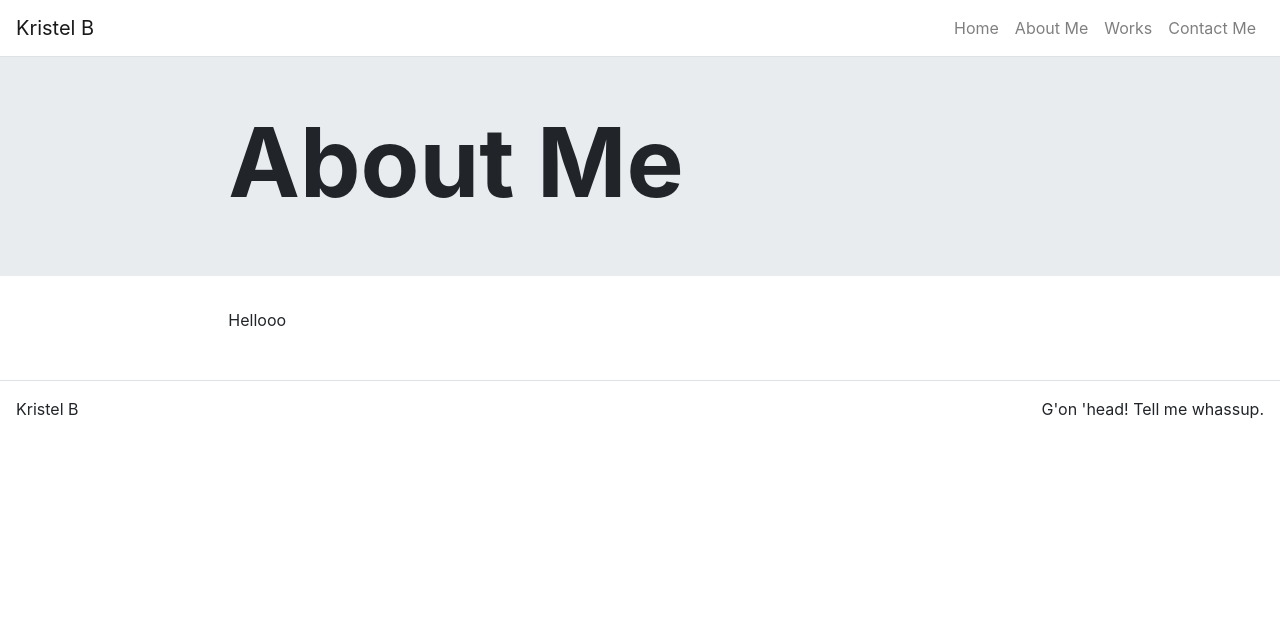
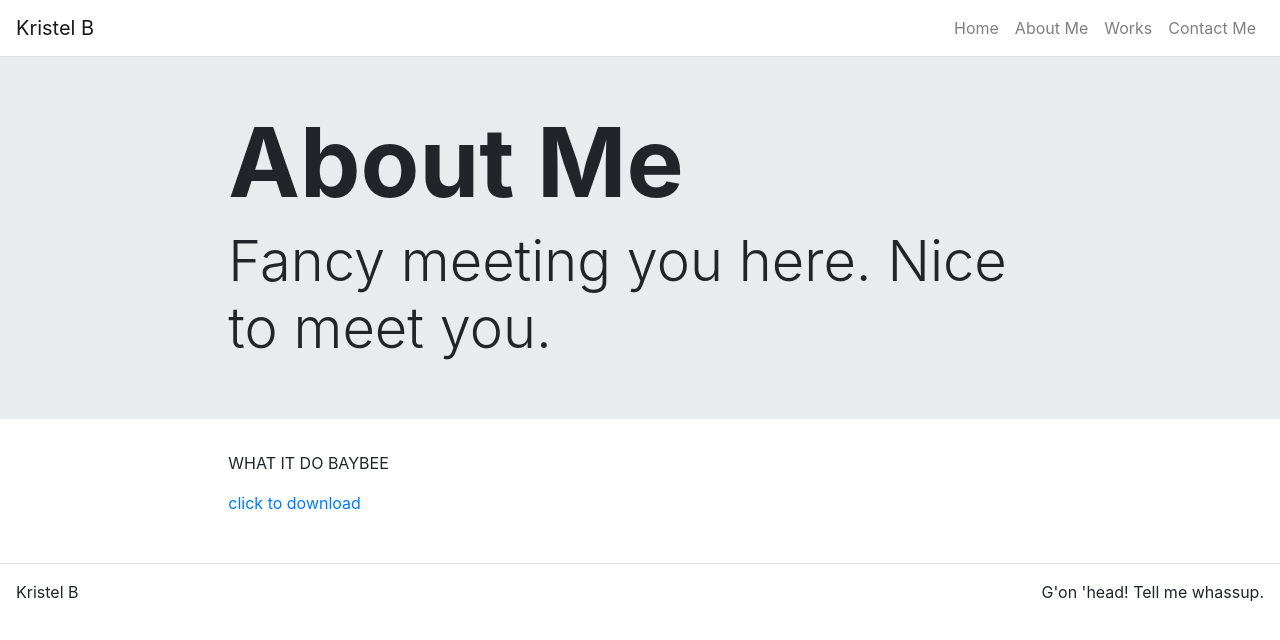
Before and after one commit to kristel-spike/kristel-spike.github.io, a React (Create React App) app in the folder Desktop/kristel-spike.github.io/: page /about in a window 1280 px wide. Shown: the top 640 px of the page. Built offline with nearby package versions, Linux system fonts and the light colour scheme.

Commit message:
wrapped up most of the about page

```diff
--- a/Desktop/kristel-spike.github.io/src/App.js
+++ b/Desktop/kristel-spike.github.io/src/App.js
@@ -28,7 +28,8 @@ class App extends React.Component{
         subTitle: 'Welcome to the world of Kristel. Please feel free to explore my portfolio!'
       },
       about: {
-        title: 'About Me'
+        title: 'About Me',
+        subTitle: 'Fancy meeting you here. Nice to meet you.'
       },
       works: {
         title: 'Works'
@@ -44,7 +45,7 @@ class App extends React.Component{
       <Router>
         <Container className="p-0" fluid={true}>
 
-          <Navbar className="border-bottom" bg="transparent" expan="lg">
+          <Navbar className="border-bottom" bg="red" expand="lg" >
             <Navbar.Brand>Kristel B</Navbar.Brand>
 
             <Navbar.Toggle className="border-0" aria-controls="navbar-toggle"/>
@@ -58,7 +59,7 @@ class App extends React.Component{
             </Navbar.Collapse>
           </Navbar>
             <Route path="/" exact render={() => <HomePage title={this.state.home.title} subTitle={this.state.home.subTitle} />} />
-            <Route path="/about" exact render={()=> <AboutMe title={this.state.about.title} />} />
+            <Route path="/about" exact render={()=> <AboutMe title={this.state.about.title} subTitle={this.state.about.subTitle} />} />
             <Route path="/works" exact render={() => <Works title={this.state.works.title} />} />
             <Route path="/contact" exact render={() => <Contact title={this.state.contact.title} />} />
 
--- a/Desktop/kristel-spike.github.io/src/pages/AboutMe.js
+++ b/Desktop/kristel-spike.github.io/src/pages/AboutMe.js
@@ -8,7 +8,8 @@ function AboutMe(props){
         <div>
             <Title title={props.title} subTitle={props.subTitle} />
             <Content>
-                Hellooo
+                <p>WHAT IT DO BAYBEE</p>
+                <a href='../src/assets/resume.pdf' download>click to download</a>
             </Content>
         </div>
     );
```
Also changed, not shown: 1 other file (tests, documents, lock files or other folders).
